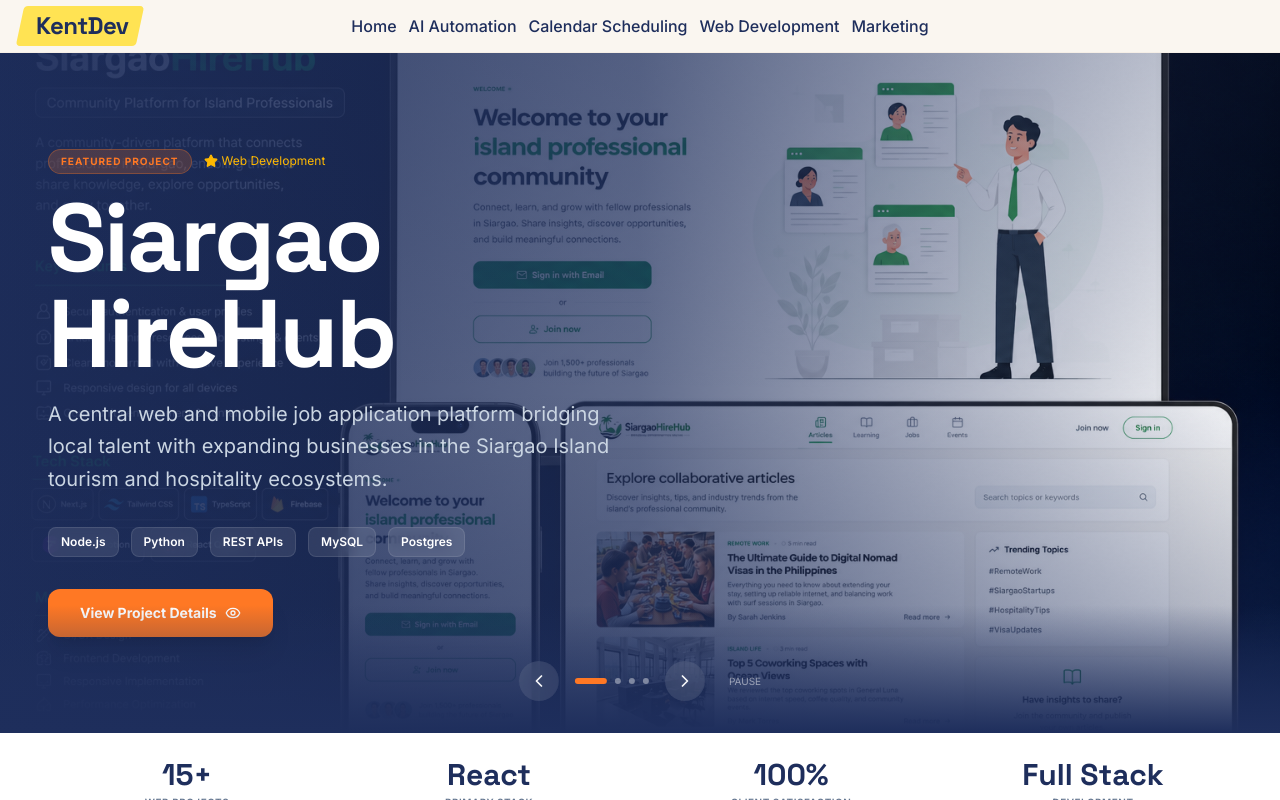
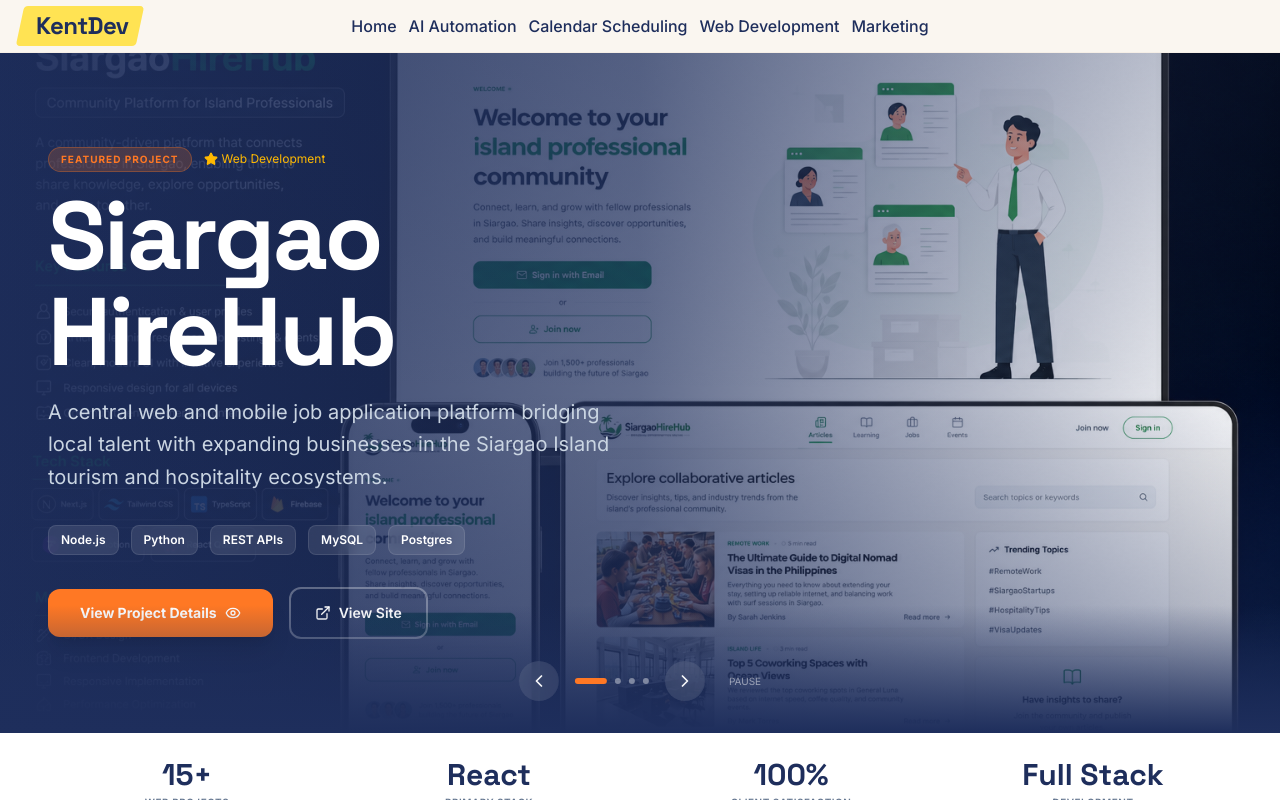
Before and after one commit to jhoevenkentofficial/jhoevenkent_portfolio, a React (Vite) app: page /work in a window 1280 px wide. Both pictures are taken after a click on the button 538 px from the left and 681 px from the top of the page. Shown: the top 800 px of the page. Built offline with nearby package versions, Linux system fonts and the light colour scheme.

Commit message:
Fix Get Started button navigation, update project URLs, add View Site button for web projects, fix tsconfig exclude

```diff
--- a/src/components/Work.tsx
+++ b/src/components/Work.tsx
@@ -123,7 +123,7 @@
                     <a href={featured.demoUrl} target="_blank" rel="noopener noreferrer"
                       className="px-6 py-3.5 border-2 border-white/30 text-white hover:bg-white/10 font-semibold text-sm rounded-xl transition-all duration-300 flex items-center gap-2">
                       <ExternalLink className="w-4 h-4" />
-                      Live Demo
+                      View Site
                     </a>
                   )}
                 </div>
@@ -345,7 +345,7 @@
                       <a href={selectedProject.demoUrl} target="_blank" rel="noopener noreferrer"
                         className="px-6 py-3 bg-brand-orange hover:bg-[#E05E12] text-white font-semibold text-sm rounded-xl flex items-center gap-2 shadow-md hover:shadow-lg transition-all">
                         <ExternalLink className="w-4 h-4" />
-                        Launch Live Project
+                        View Site
                       </a>
                     )}
                     {selectedProject.githubUrl && selectedProject.githubUrl !== '#' && (
--- a/src/data.ts
+++ b/src/data.ts
@@ -157,7 +157,7 @@
     description: 'A central web and mobile job application platform bridging local talent with expanding businesses in the Siargao Island tourism and hospitality ecosystems.',
     tags: ['Node.js', 'Python', 'REST APIs', 'MySQL', 'Postgres'],
     image: 'https://images.unsplash.com/photo-1486312338219-ce68d2c6f44d?auto=format&fit=crop&w=800&q=80',
-    demoUrl: '#',
+    demoUrl: 'https://siargaohirehubnetworking.onrender.com/',
     githubUrl: '#',
     featured: true
   },
@@ -168,7 +168,7 @@
     description: 'A localized delivery platform specialized for streamlined order procurement and routing fulfillment inside the regional ecosystems of Siargao.',
     tags: ['React', 'Database Logic', 'Delivery Routing', 'Local Deployment'],
     image: 'https://images.unsplash.com/photo-1526367790999-015078648c7e?auto=format&fit=crop&w=800&q=80',
-    demoUrl: '#',
+    demoUrl: 'https://www.kuyapasabuysiargao.com/',
     githubUrl: '#',
     featured: true
   },
@@ -179,7 +179,7 @@
     description: 'A comprehensive full-site data-driven news aggregator platform dedicated to scraping, centralizing, and dispatching multi-channel travel news feeds.',
     tags: ['Data Scraping', 'News Aggregator', 'Routing Layouts', 'Cloud Production'],
     image: 'https://images.unsplash.com/photo-1504711434969-e33886168f5c?auto=format&fit=crop&w=800&q=80',
-    demoUrl: '#',
+    demoUrl: 'https://traveltewnews.com/',
     githubUrl: '#',
     featured: true
   },
@@ -201,7 +201,7 @@
     description: 'A dynamic social media platform enabling users to connect, share content, and build communities with real-time feeds, messaging, and engagement tools.',
     tags: ['React', 'Social Features', 'Real-time Feed', 'User Authentication', 'Responsive UI'],
     image: 'https://images.unsplash.com/photo-1507238691740-187a5b1d37b8?auto=format&fit=crop&w=800&q=80',
-    demoUrl: '#',
+    demoUrl: 'https://yourgiftnetwork.app/',
     githubUrl: '#',
     featured: true
   }
--- a/tsconfig.json
+++ b/tsconfig.json
@@ -26,5 +26,6 @@
     "noImplicitAny": false,
     "types": ["react", "react-dom", "node"],
     "typeRoots": ["./node_modules/@types"]
-  }
+  },
+  "exclude": ["node_modules", "dist"]
 }
```
